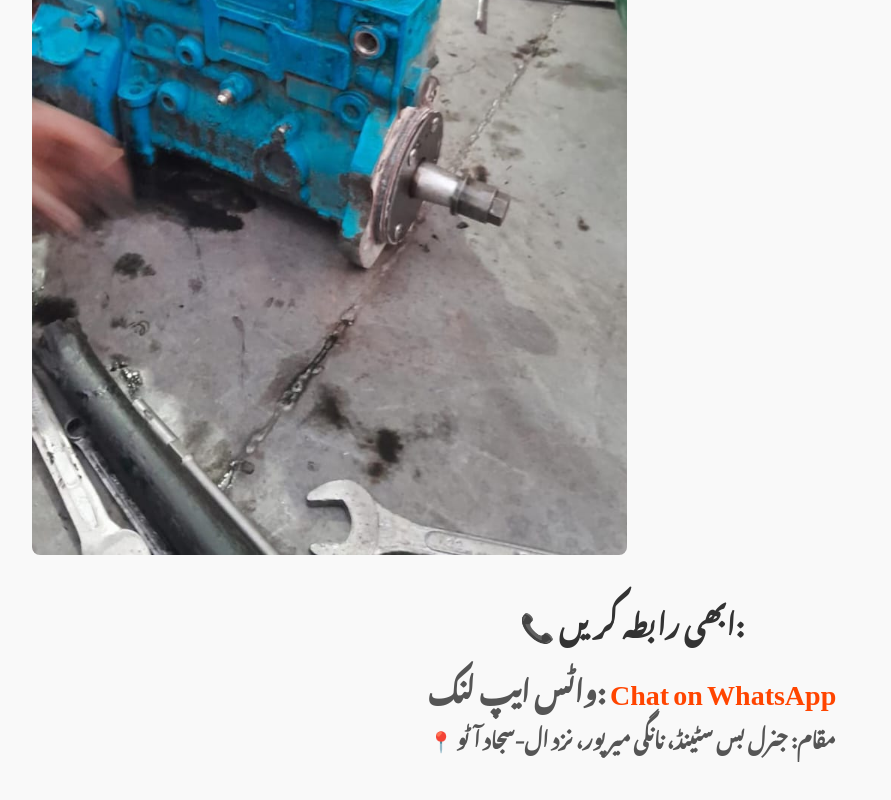
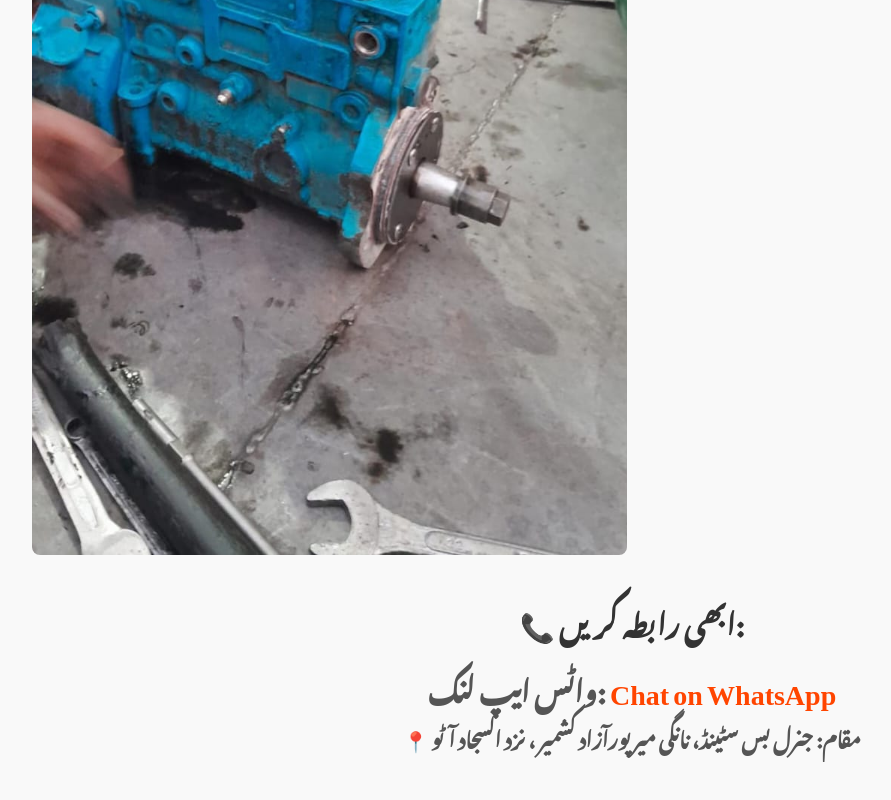
Before and after one commit to minii11/www.Arain-Diesel-Laboratory.com, a plain HTML site: page index.html in a window 1280 px wide. Shown: the part 5290-6090 px from the top of the page, without its empty margins (8-899 px from the left). Drawn offline with Linux system fonts and the light colour scheme.

Commit message:
Update index.html

```diff
--- a/index.html
+++ b/index.html
@@ -268,7 +268,8 @@
             <strong>📞 ابھی رابطہ کریں:</strong>
             <p>واٹس ایپ لنک: <a href="https://wa.me/923445505192">Chat on WhatsApp</a></p>
             <p style="font-size: 1.25rem; color: #555555; margin-top: 10px;">
-                📍 مقام: جنرل بس سٹینڈ، نانگی میرپور، نزد ال-سجاد آٹو
+                📍 مقام: جنرل بس سٹینڈ، نانگی میرپورآزاد کشمیر
+، نزد السجاد آٹو
             </p>
         </div>
     </div>
```
